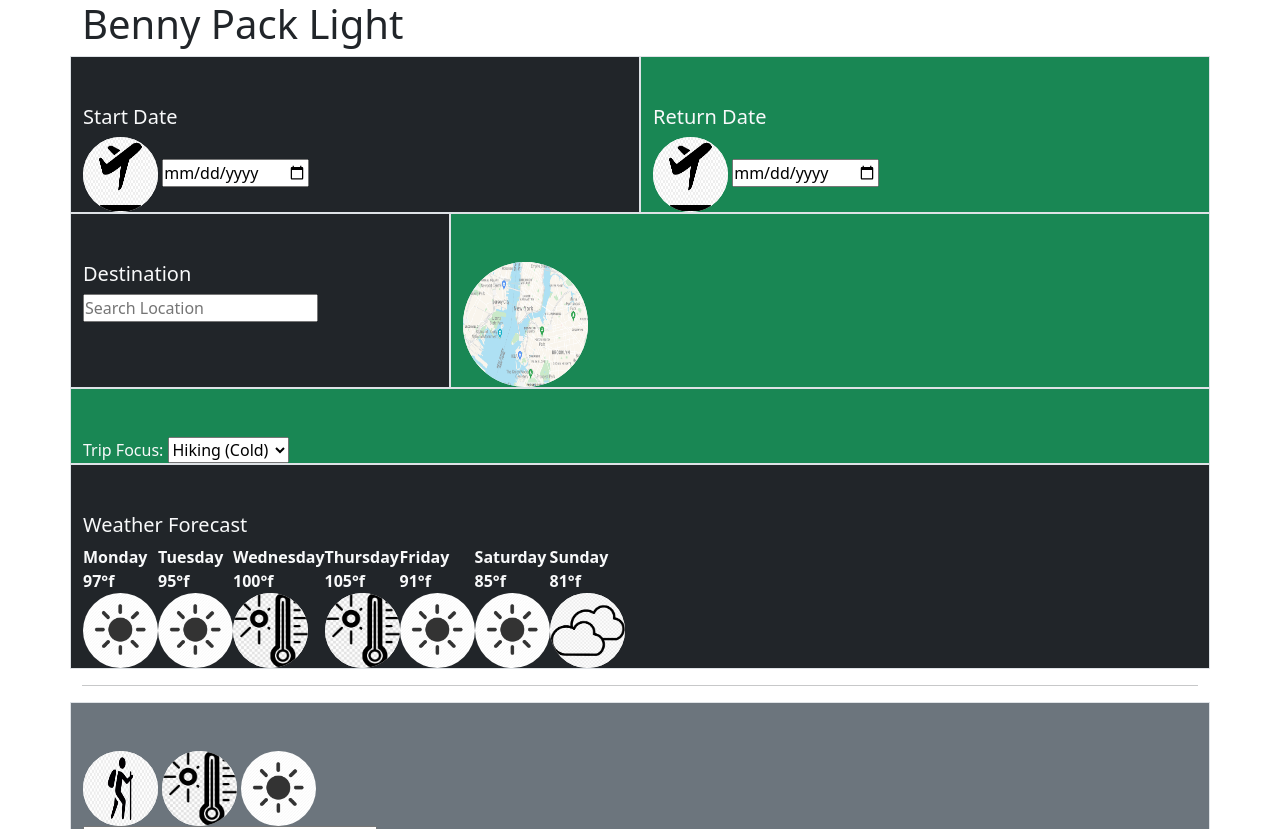
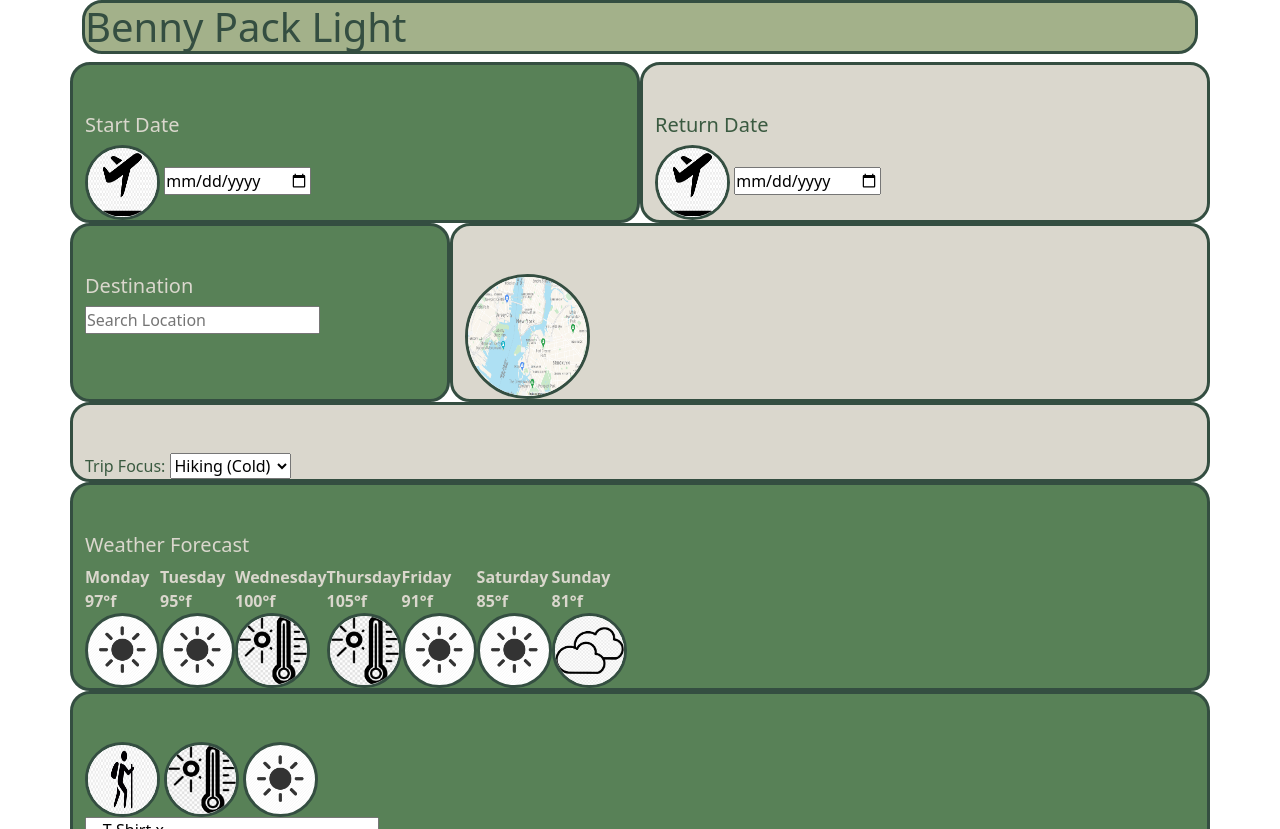
Before and after one commit to BennyG117/Benny-Pack-Light2, a plain HTML site: page index.html in a window 1280 px wide. Shown: the top 829 px of the page. Drawn offline with nearby package versions, Linux system fonts and the light colour scheme.

Commit message:
Update BPL2

```diff
--- a/index.html
+++ b/index.html
@@ -21,7 +21,7 @@
         <h1>Benny Pack Light</h1>
         <!-- travel date input - google calendar API-->
         <div class="row travel-dates">
-            <div class="col-lg-6 col-md-6  col-sml-12 bg-dark text-light border travel-start">
+            <div class="col-lg-6 col-md-6  col-sml-12   travel-start form-box form-box-a">
                 <form class="mt-5">
                     <h5 class="start">
                         Start Date
@@ -33,7 +33,7 @@
                 </form>
 
             </div>
-            <div class="col-lg-6 col-md-6  col-sml-12 bg-success text-light border travel-end">
+            <div class="col-lg-6 col-md-6  col-sml-12   travel-end form-box form-box-b">
                 <form class="mt-5">
                     <h5 class="start">
                         Return Date
@@ -48,7 +48,7 @@
         </div>
         <!-- destination row - google map API-->
         <div class="row">
-            <div class="col-lg-4 col-md-5  col-sml-12 bg-dark text-light border">
+            <div class="col-lg-4 col-md-5  col-sml-12   form-box form-box-a">
                 <form class="mt-5">
                     <div class="location-input">
                         <h5>Destination</h5>
@@ -57,7 +57,7 @@
                     </div>
                 </form>
             </div>
-            <div class="col-lg-8 col-md-7  col-sml-12 bg-success text-light border">
+            <div class="col-lg-8 col-md-7  col-sml-12   form-box form-box-b">
                 <form class="mt-5">
                     <div class="google-map">
                         <img id="mapView"
@@ -69,7 +69,7 @@
         </div>
         <!-- Trip Focus Row - link JS function for option select generates list @ botttom-->
         <div class="row">
-            <div class="col-lg-12 col-md-12 col-sml-12 bg-success text-light border">
+            <div class="col-lg-12 col-md-12 col-sml-12   form-box form-box-b">
                 <form class="mt-5">
                     <div class="trip-select">
                         <div class="trip-type">
@@ -95,7 +95,7 @@
         </div>
         <!-- weather forecast results - insert weather API-->
         <div class="row">
-            <div class="col-lg-12 col-md-12 col-sml-12 bg-dark text-light border">
+            <div class="col-lg-12 col-md-12 col-sml-12   form-box form-box-a">
                 <form class="mt-5">
                     <div class="forecast-results">
                         <h5>Weather Forecast</h5>
@@ -139,11 +139,9 @@
                 </form>
             </div>
         </div>
-        <!-- separation of inputs and results-->
-        <hr>
         <!-- list container - generated list and select weather condition images - link with JS-->
         <div class="row">
-            <div class="col-lg-12 col-md-12 col-sml-12 bg-secondary text-light border">
+            <div class="col-lg-12 col-md-12 col-sml-12   form-box form-box-c">
                 <form class="mt-5">
                     <div class="pack-list-row">
                         <!-- contains small image reminders of trip condition & plans-->
--- a/style.css
+++ b/style.css
@@ -2,12 +2,44 @@
     margin: 0;
     padding: 0;
 }
+
+h1{
+    border-radius: 20px;
+    background-color: #a3b18a;
+    border: 3px solid #344e41;
+    color: #344e41;
+}
+
 img {
     height: 75px;
     width: 75px;
     border-radius: 50%;
     background-color: white;
+    border: 3px solid #344e41;
 }
+
+.form-box {
+    border-radius: 20px;
+}
+
+.form-box-a{
+    background-color: #588157;
+    border: 3px solid #344e41;
+    color: #dad7cd;
+
+}
+.form-box-b{
+    background-color: #dad7cd;
+    border: 3px solid #344e41;
+    color: #3a5a40;
+
+}
+.form-box-c{
+    background-color: #588157;
+    border: 3px solid #344e41;
+
+}
+
 
 #mapView {
     height: 125px;
```
